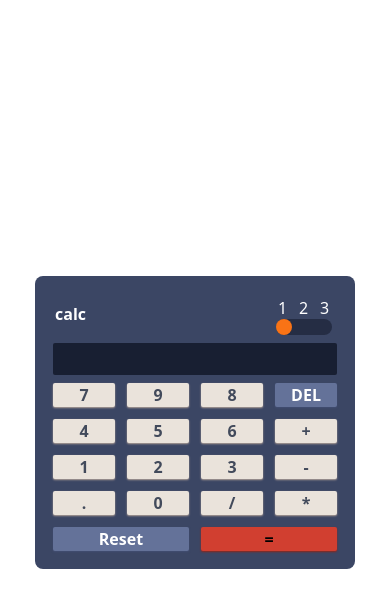
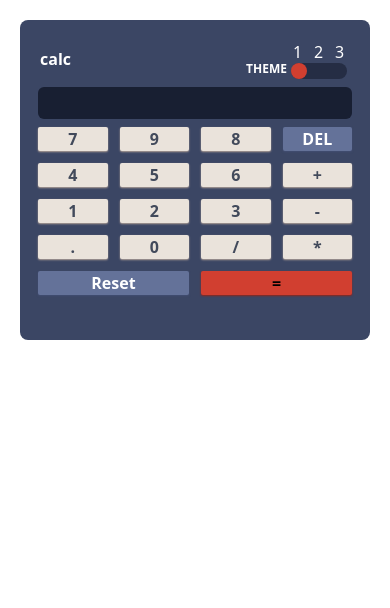
Before and after one commit to EZoVn/calculator, a plain HTML site: page index.html in a window 390 px wide. Drawn offline with nearby package versions, Linux system fonts and the light colour scheme.

Commit message:
Ajout du responsive

```diff
--- a/index.html
+++ b/index.html
@@ -14,21 +14,34 @@
     <script src="script.js" defer></script>
     <title>Calculator</title>
   </head>
-  <body class="theme1 flex h-screen items-center justify-center">
-    <div class="flex h-screen items-center justify-center">
-      <section id="calculator" class="bg-bg-body m-5 w-80 rounded-lg p-2.5">
+  <body class="theme1">
+    <div class="flex h-screen justify-center min-[424px]:items-center">
+      <section
+        id="calculator"
+        class="bg-bg-body m-5 h-80 w-screen rounded-lg p-2.5 min-[424px]:w-80"
+      >
         <div class="flex items-center justify-between p-2.5">
-          <p class="text-color font-bold">calc</p>
+          <p class="text-color font-bold min-[424px]:text-2xl">calc</p>
+          <div class="flex items-end">
+            <p class="text-color text-xs font-bold uppercase min-[424px]:mr-2">
+              Theme
+            </p>
             <div class="relative flex items-center">
-            <div class="bg-bg-body text-color mx-1 flex flex-col items-center">
+              <div
+                class="bg-bg-body text-color mx-1 flex flex-col items-center"
+              >
                 <label for="theme1">1</label>
                 <input type="radio" id="theme1" name="theme" value="theme1" />
               </div>
-            <div class="bg-bg-body text-color mx-1 flex flex-col items-center">
+              <div
+                class="bg-bg-body text-color mx-1 flex flex-col items-center"
+              >
                 <label for="theme2">2</label>
                 <input type="radio" id="theme2" name="theme" value="theme2" />
               </div>
-            <div class="bg-bg-body text-color mx-1 flex flex-col items-center">
+              <div
+                class="bg-bg-body text-color mx-1 flex flex-col items-center"
+              >
                 <label for="theme3">3</label>
                 <input type="radio" id="theme3" name="theme" value="theme3" />
               </div>
@@ -38,15 +51,16 @@
               >
                 <div
                   id="toggle-ball"
-                class="absolute left-0 top-0 h-4 w-4 rounded-full bg-orange-500 transition-all duration-300"
+                  class="bg-touch-equals hover:bg-touch-hover-equals absolute left-0 top-0 h-4 w-4 rounded-full transition-all duration-300"
                 ></div>
+              </div>
             </div>
           </div>
         </div>
 
         <div
           id="output"
-          class="bg-background-input-color text-color mx-2 flex justify-end rounded-sm p-4 font-medium"
+          class="bg-background-input-color text-color mx-2 flex justify-end rounded-md p-4 font-medium"
         ></div>
         <div class="buttons grid grid-cols-4 gap-3 p-2">
           <button class="button">7</button>
```
Also changed, not shown: output.css. Lines whose indentation alone changed are shown as unchanged.
